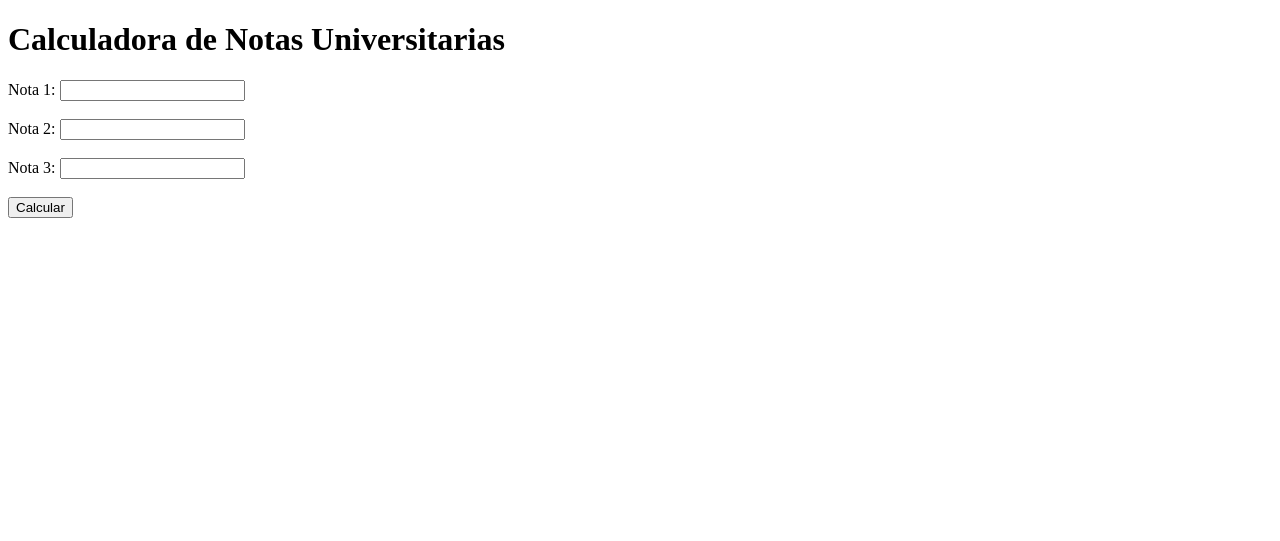
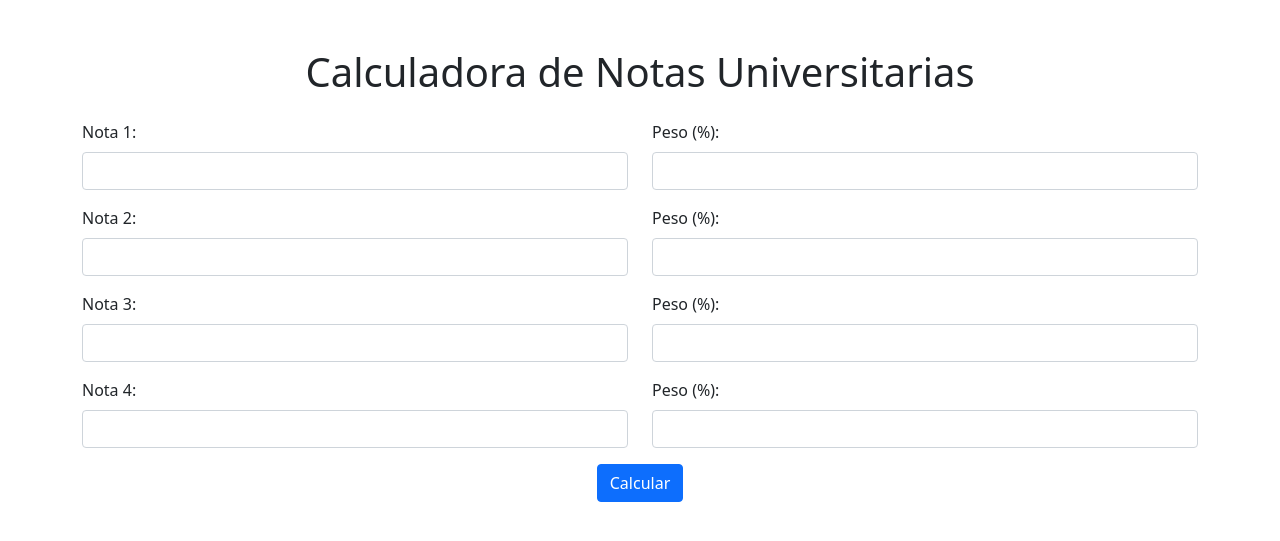
Before and after one commit to elvisleyva49/leyva_vercel, a Flask app: page / in a window 1280 px wide. Shown: the top 541 px of the page. Run offline with Flask 3, Linux system fonts and the light colour scheme.

Commit message:
Version Final

```diff
--- a/app.py
+++ b/app.py
@@ -1,15 +1,4 @@
-# # app.py
-# from flask import Flask, render_template
-
-# app = Flask(__name__)
-
-# @app.route('/')
-# def index():
-#     return render_template('index.html')
-
-# if __name__ == '__main__':
-#     app.run(debug=True)
-
+# app.py
 from flask import Flask, render_template, request
 
 app = Flask(__name__)
@@ -20,13 +9,30 @@
 
 @app.route('/calculate', methods=['POST'])
 def calculate():
+    grades = []
+    weights = []
+
     # Obtener los datos del formulario
-    grade1 = float(request.form['grade1'])
-    grade2 = float(request.form['grade2'])
-    grade3 = float(request.form['grade3'])
+    for i in range(1, 5):  # Iterar sobre las 4 posibles notas
+        grade_key = 'grade' + str(i)
+        weight_key = 'weight' + str(i)
 
-    # Calcular el promedio
-    average = (grade1 + grade2 + grade3) / 3.0
+        if request.form.get(grade_key):
+            grade = float(request.form[grade_key])
+            grades.append(grade)
+
+        if request.form.get(weight_key):
+            weight = float(request.form[weight_key])
+            weights.append(weight)
+
+    # Calcular el promedio ponderado
+    weighted_sum = sum(grade * weight / 100 for grade, weight in zip(grades, weights))
+    total_weight = sum(weights)
+
+    if total_weight > 0:
+        average = weighted_sum / total_weight * 100
+    else:
+        average = 0
 
     # Determinar si aprobó o no
     if average >= 10.5:
--- a/templates/index.html
+++ b/templates/index.html
@@ -5,20 +5,73 @@
     <meta charset="UTF-8">
     <meta name="viewport" content="width=device-width, initial-scale=1.0">
     <title>Calculadora de Notas Universitarias</title>
+    <!-- Bootstrap CSS -->
+    <link href="https://cdn.jsdelivr.net/npm/bootstrap@5.1.0/dist/css/bootstrap.min.css" rel="stylesheet">
+    <!-- Tu archivo CSS personalizado -->
+    <link rel="stylesheet" href="{{ url_for('static', filename='css/styles.css') }}">
 </head>
 <body>
-    <h1>Calculadora de Notas Universitarias</h1>
-    <form action="/calculate" method="post">
-        <label for="grade1">Nota 1:</label>
-        <input type="number" id="grade1" name="grade1" required><br><br>
+    <div class="container mt-5">
+        <h1 class="text-center mb-4">Calculadora de Notas Universitarias</h1>
+        <form action="/calculate" method="post" id="gradeForm">
+            <!-- Nota 1 -->
+            <div class="row mb-3">
+                <div class="col-sm-6">
+                    <label for="grade1" class="form-label">Nota 1:</label>
+                    <input type="number" class="form-control" id="grade1" name="grade1" required>
+                </div>
+                <div class="col-sm-6">
+                    <label for="weight1" class="form-label">Peso (%):</label>
+                    <input type="number" class="form-control" id="weight1" name="weight1" required>
+                </div>
+            </div>
 
-        <label for="grade2">Nota 2:</label>
-        <input type="number" id="grade2" name="grade2" required><br><br>
+            <!-- Nota 2 -->
+            <div class="row mb-3">
+                <div class="col-sm-6">
+                    <label for="grade2" class="form-label">Nota 2:</label>
+                    <input type="number" class="form-control" id="grade2" name="grade2" required>
+                </div>
+                <div class="col-sm-6">
+                    <label for="weight2" class="form-label">Peso (%):</label>
+                    <input type="number" class="form-control" id="weight2" name="weight2" required>
+                </div>
+            </div>
 
-        <label for="grade3">Nota 3:</label>
-        <input type="number" id="grade3" name="grade3" required><br><br>
+            <!-- Nota 3 -->
+            <div class="row mb-3">
+                <div class="col-sm-6">
+                    <label for="grade3" class="form-label">Nota 3:</label>
+                    <input type="number" class="form-control" id="grade3" name="grade3" required>
+                </div>
+                <div class="col-sm-6">
+                    <label for="weight3" class="form-label">Peso (%):</label>
+                    <input type="number" class="form-control" id="weight3" name="weight3" required>
+                </div>
+            </div>
 
-        <button type="submit">Calcular</button>
-    </form>
+            <!-- Nota 4 -->
+            <div class="row mb-3">
+                <div class="col-sm-6">
+                    <label for="grade4" class="form-label">Nota 4:</label>
+                    <input type="number" class="form-control" id="grade4" name="grade4" required>
+                </div>
+                <div class="col-sm-6">
+                    <label for="weight4" class="form-label">Peso (%):</label>
+                    <input type="number" class="form-control" id="weight4" name="weight4" required>
+                </div>
+            </div>
+
+            <!-- Botón para calcular -->
+            <div class="row mb-3">
+                <div class="col-sm-12 text-center">
+                    <button type="submit" class="btn btn-primary">Calcular</button>
+                </div>
+            </div>
+        </form>
+    </div>
+
+    <!-- Bootstrap JS al final para mejor rendimiento -->
+    <script src="https://cdn.jsdelivr.net/npm/bootstrap@5.1.0/dist/js/bootstrap.bundle.min.js"></script>
 </body>
 </html>
```
Also changed, not shown: templates/result.html (+19 -5 lines).
